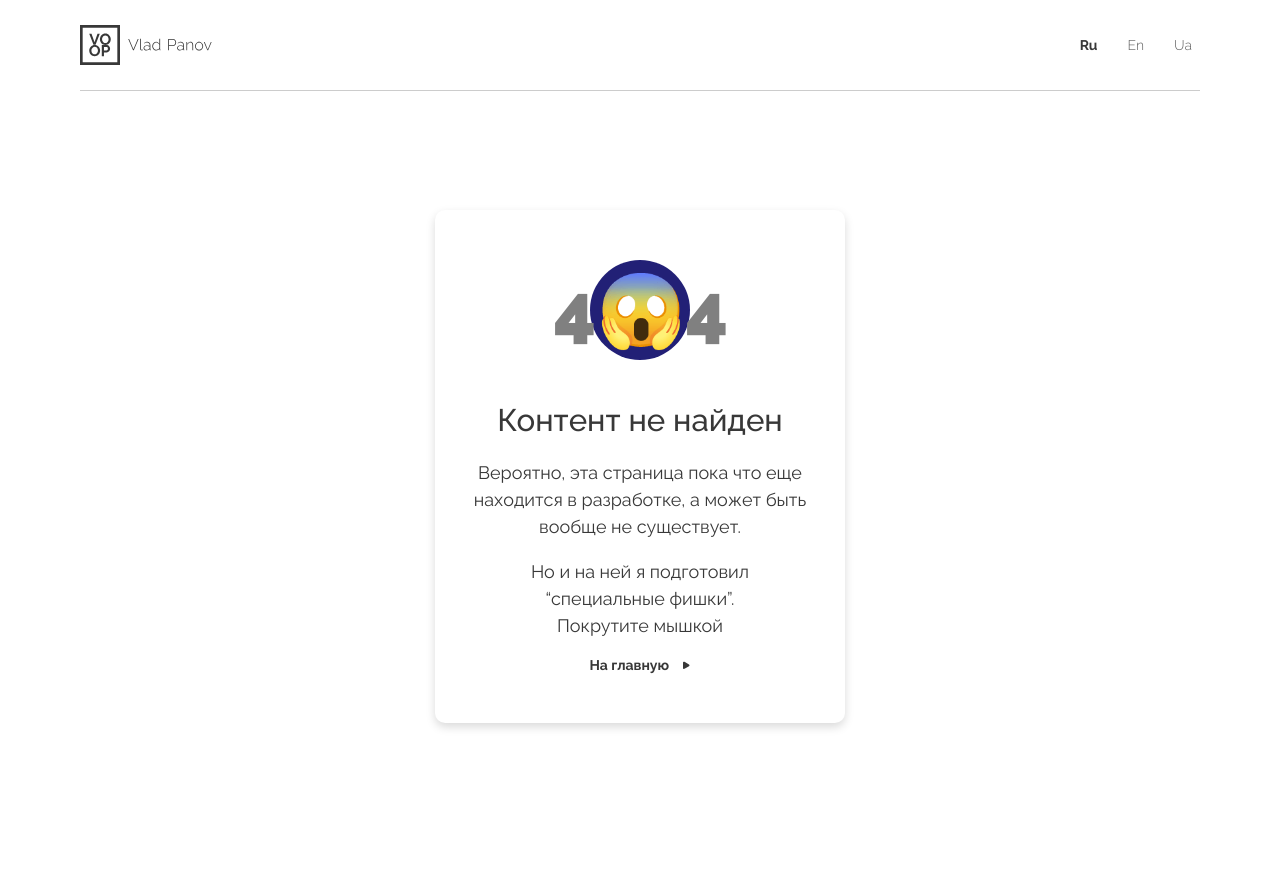
After one commit to vladpsel/wildphp, a PHP site: page /404.html in a window 1280 px wide. The commit adds this page. Shown: the top 874 px of the page. Run offline with PHP 8.4, Linux system fonts and the light colour scheme.

Commit message:
create(lang): finish basic lang component methods

```diff
--- /dev/null
+++ b/public/404.html
@@ -0,0 +1,114 @@
+<!DOCTYPE html>
+<html lang="ru" dir="ltr">
+  <head>
+    <meta charset="utf-8">
+    <meta name='viewport' content='width=device-width, initial-scale=1'/>
+    <meta content='true' name='HandheldFriendly'/>
+    <meta content='width' name='MobileOptimized'/>
+    <meta content='yes' name='apple-mobile-web-app-capable'/>
+    <title>Vlad Panov | voop</title>
+    <link type="image/png" sizes="120x120" rel="icon" href="img/favicon.png">
+    <meta name="description" content="404 Not found">
+    <!-- Fonts -->
+    <link rel="stylesheet" href="css/font.css">
+    <!-- Styles -->
+    <link rel="stylesheet" href="css/reset.css">
+    <link rel="stylesheet" href="css/style.css">
+    <link rel="stylesheet" href="css/media.css">
+    <link rel="stylesheet" href="css/animation.css">
+  </head>
+
+  <body>
+    <header class="header">
+      <div class="wrapper">
+        <div class="flex v-center f-between">
+          <a href="index.html" class="logo np">
+            <img src="img/logo.svg" alt="Vlad Panov Logo">
+          </a>
+          <ul class="lang-list list np-i">
+            <li>
+              <a href="index.html" class="selected">Ru</a>
+            </li>
+            <li>
+              <a href="en.html">En</a>
+            </li>
+            <li>
+              <a href="ua.html">Ua</a>
+            </li>
+          </ul>
+        </div>
+      </div>
+    </header>
+    <main>
+      <section class="not-found-content">
+        <div class="wrapper">
+          <div class="flex f-center v-center magic-body">
+            <div class="not-found-card">
+              <div class="title-shape">
+                <p class="headline">4&#x1F631;4</p>
+              </div>
+              <div class="text-box">
+                <h1 class="subtitle text-center mb-18">Контент не найден</h1>
+                <p class="text">
+                  Вероятно, эта страница пока что еще находится в разработке, а может быть вообще не существует.
+                </p>
+                <p class="text m-hidden">
+                  Но и на ней я подготовил “специальные фишки”.
+                  <br>
+                  Покрутите мышкой
+                </p>
+              </div>
+              <a href="index.html" class="btn btn-arr">
+                <span>На главную</span>
+                <svg width="7" height="8" viewBox="0 0 7 8" fill="none" xmlns="http://www.w3.org/2000/svg">
+                <path d="M6 3.4641C6.66667 3.849 6.66667 4.81125 6 5.19615L1.5 7.79423C0.833334 8.17913 -3.3649e-08 7.69801 0 6.92821L2.27131e-07 1.73205C2.6078e-07 0.962253 0.833334 0.481126 1.5 0.866027L6 3.4641Z"/>
+                </svg>
+              </a>
+            </div>
+          </div>
+        </div>
+      </section>
+    </main>
+    <footer class="footer footer-alt">
+      <div class="wrapper v-center">
+        <ul class="socials one-of-three">
+          <li>
+            <a href="https://www.instagram.com/ucompany.site" target="_blank" rel="noreferrer">Instagram</a>
+          </li>
+          <li>
+            <a href="https://t.me/voopsc" target="_blank" rel="noreferrer">Telegram</a>
+          </li>
+          <li>
+            <a href="https://github.com/vladpsel" target="_blank" rel="noreferrer">
+              Github
+            </a>
+          </li>
+          <li>
+            <a href="https://www.linkedin.com/in/vlad-panov-726669152/" target="_blank" rel="noreferrer">
+              Linkedin
+            </a>
+        </ul>
+        <div class="copyrights flex one-of-three">
+          <div class="copyrights__me flex f-center v-center">
+            <span>With</span>
+            <img src="img/h.svg" alt="">
+            <span>by</span>
+            <img src="img/logo.svg" alt="">
+          </div>
+          <div class="full text-center">
+            <p>© 1996 - 2022</p>
+          </div>
+        </div>
+        <div class="contacts one-of-three">
+          <a href="mailto:vpanovwr@gmail.com">vpanovwr@gmail.com</a>
+          <a href="tel:380683317644">+380 68 331 76 44</a>
+        </div>
+      </div>
+    </footer>
+    <!-- Scripts -->
+    <script src="js/main.js"></script>
+    <script src="js/script.js"></script>
+    <script src="js/magic.js"></script>
+  </body>
+
+</html>
```
Also changed, not shown: src/Component/LangComponent.php (added, +101 -0 lines), src/Response/View.php (+13 -1 lines), view/user/home.php (+9 -2 lines), view/user/layout/header.php (+4 -13 lines).
